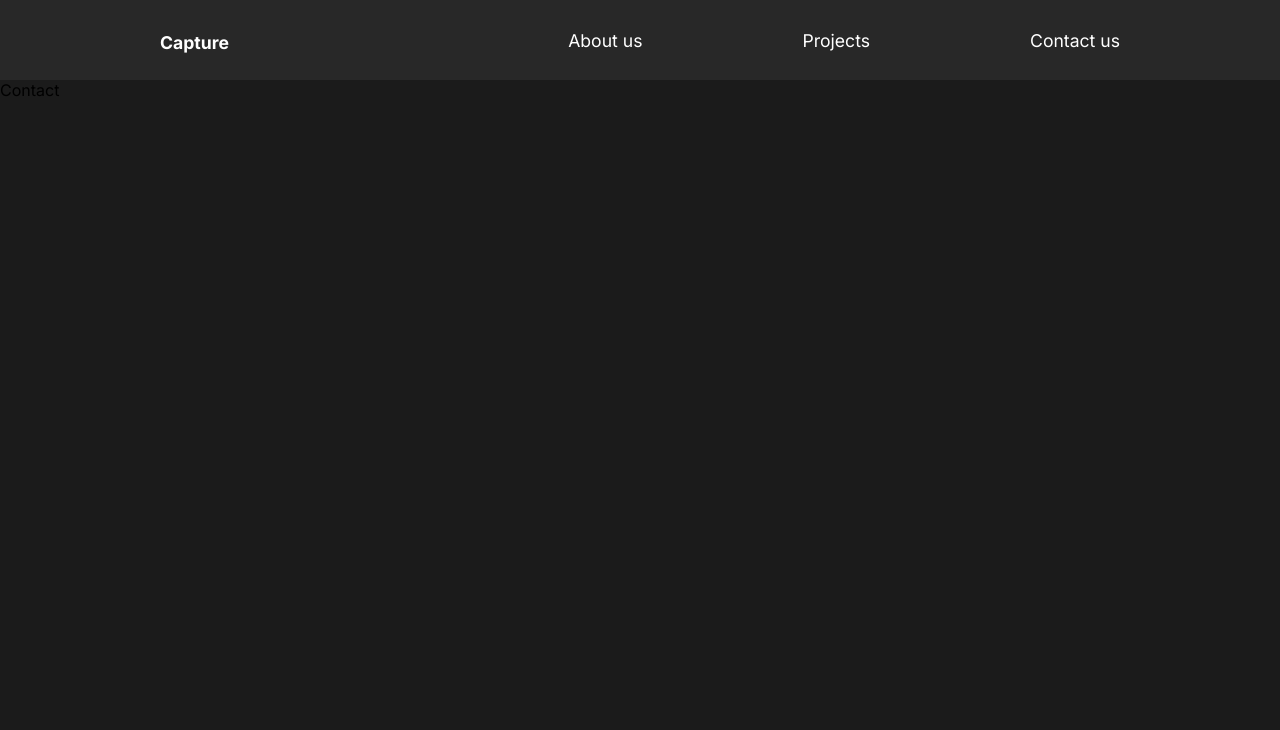
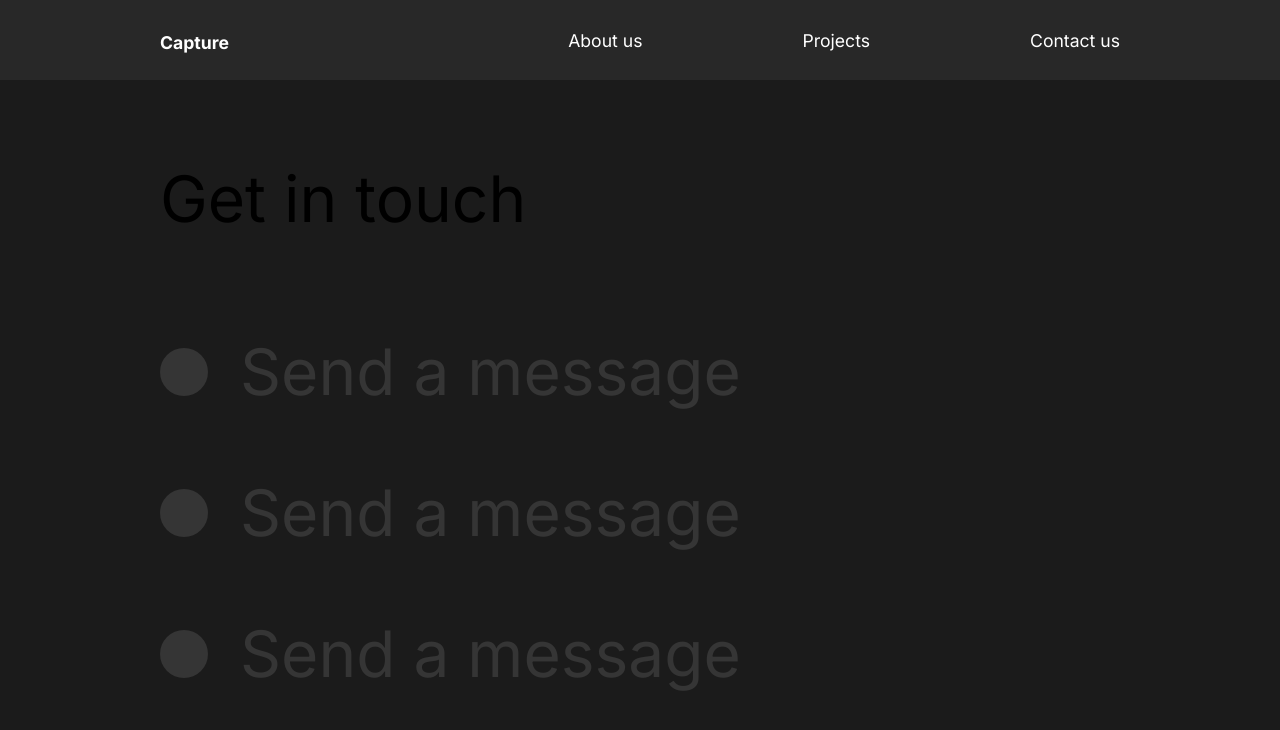
Before and after one commit to n1ckk007/portfolio, a React (Create React App) app: page /contact in a window 1280 px wide. Shown: the top 730 px of the page. Built offline with nearby package versions, Linux system fonts and the light colour scheme.

Commit message:
contact page and animations

```diff
--- a/src/pages/ContactUsPage.js
+++ b/src/pages/ContactUsPage.js
@@ -1,18 +1,73 @@
 import React from "react";
 import { motion } from "framer-motion";
-import { pageAnimation } from "../animations";
+import { pageAnimation, titleAnim } from "../animations";
+import styled from "styled-components";
 
 const ContactUsPage = () => {
   return (
-    <motion.div
+    <ContactContainer
       variants={pageAnimation}
       initial="hidden"
       animate="show"
       exit="exit"
     >
-      Contact
-    </motion.div>
+      <TitleContainer>
+        <Hide>
+          <motion.h2 variants={titleAnim}>Get in touch</motion.h2>
+        </Hide>
+      </TitleContainer>
+      <div>
+        <Hide>
+          <SocialLinks variants={titleAnim}>
+            <Circle />
+            <h2>Send a message</h2>
+          </SocialLinks>
+        </Hide>
+        <Hide>
+          <SocialLinks variants={titleAnim}>
+            <Circle />
+            <h2>Send a message</h2>
+          </SocialLinks>
+        </Hide>
+        <Hide>
+          <SocialLinks variants={titleAnim}>
+            <Circle />
+            <h2>Send a message</h2>
+          </SocialLinks>
+        </Hide>
+      </div>
+    </ContactContainer>
   );
 };
 
+const ContactContainer = styled(motion.div)`
+  padding: 5rem 10rem;
+  color: #353535;
+  min-height: 90vh;
+`;
+
+const TitleContainer = styled.div`
+  margin-bottom: 4rem;
+  color: black;
+`;
+
+const Hide = styled.div`
+  overflow: hidden;
+`;
+
+const Circle = styled.div`
+  border-radius: 50%;
+  width: 3rem;
+  height: 3rem;
+  background: #353535;
+`;
+
+const SocialLinks = styled(motion.div)`
+  display: flex;
+  align-items: center;
+  h2 {
+    margin: 2rem;
+  }
+`;
+
 export default ContactUsPage;
```
Also changed, not shown: 1 other file (tests, documents, lock files or other folders).
